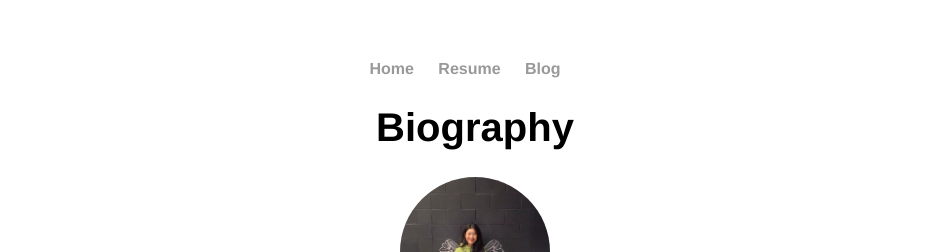
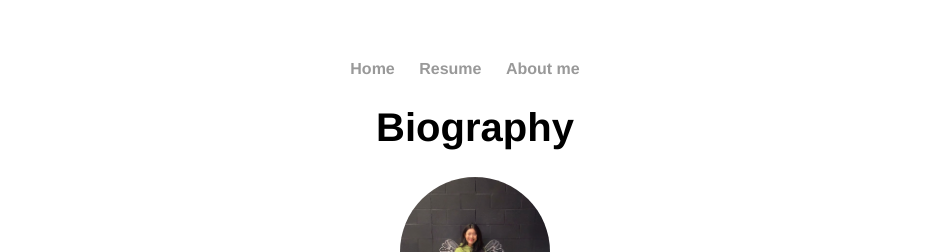
Before and after one commit to xxuanwang-zz/Portfolio, a Jekyll site: the page built from index.html, in a window 1280 px wide. Shown: the top 252 px of the page, without its empty margins (165-1113 px from the left). Built offline with Jekyll 4.4.1, drawn with Linux system fonts in a browser that asks for light colours.

Commit message:
Update default.html

```diff
--- a/_layouts/default.html
+++ b/_layouts/default.html
@@ -11,7 +11,7 @@
     <ul>
       <li><a href="/">Home</a></li>
       <li><a href="/resume">Resume</a></li>
-      <li><a href="/blog">Blog</a></li>
+      <li><a href="/blog">About me</a></li>
     </ul>
     </nav>
     <div class="container">
```
